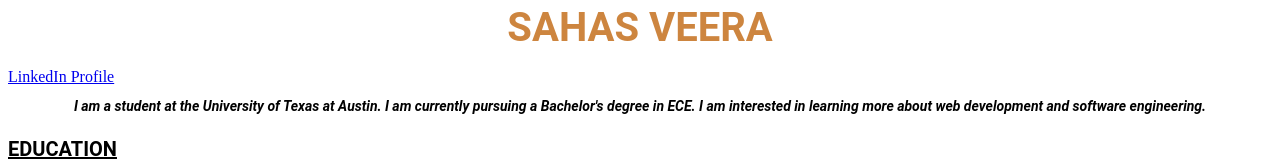
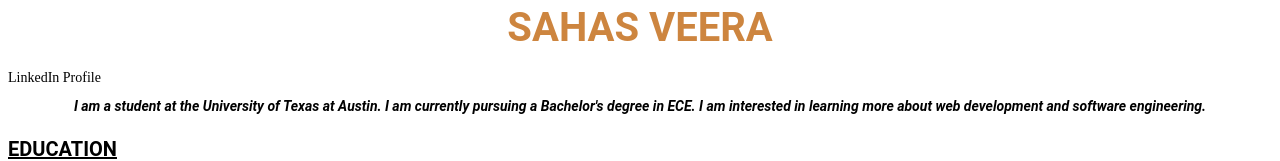
Before and after one commit to sahasveera1/sahasveera1.github.io, a plain HTML site: page index.html in a window 1280 px wide. Shown: the top 161 px of the page. Drawn offline with Linux system fonts and the light colour scheme.

Commit message:
hover prereques

```diff
--- a/stylesheet.css
+++ b/stylesheet.css
@@ -9,6 +9,19 @@ h1 {
     text-transform: uppercase;
 }
 
+a{
+    color: black;
+    font-size: 14px;
+    text-align: center;
+}
+
+a:link {
+    text-decoration: none;
+}
+
+a:visited {
+    text-decoration: none;
+}
 /*change color of link text when mouse hovers over it */
 a:hover {
     color: peru;
```
